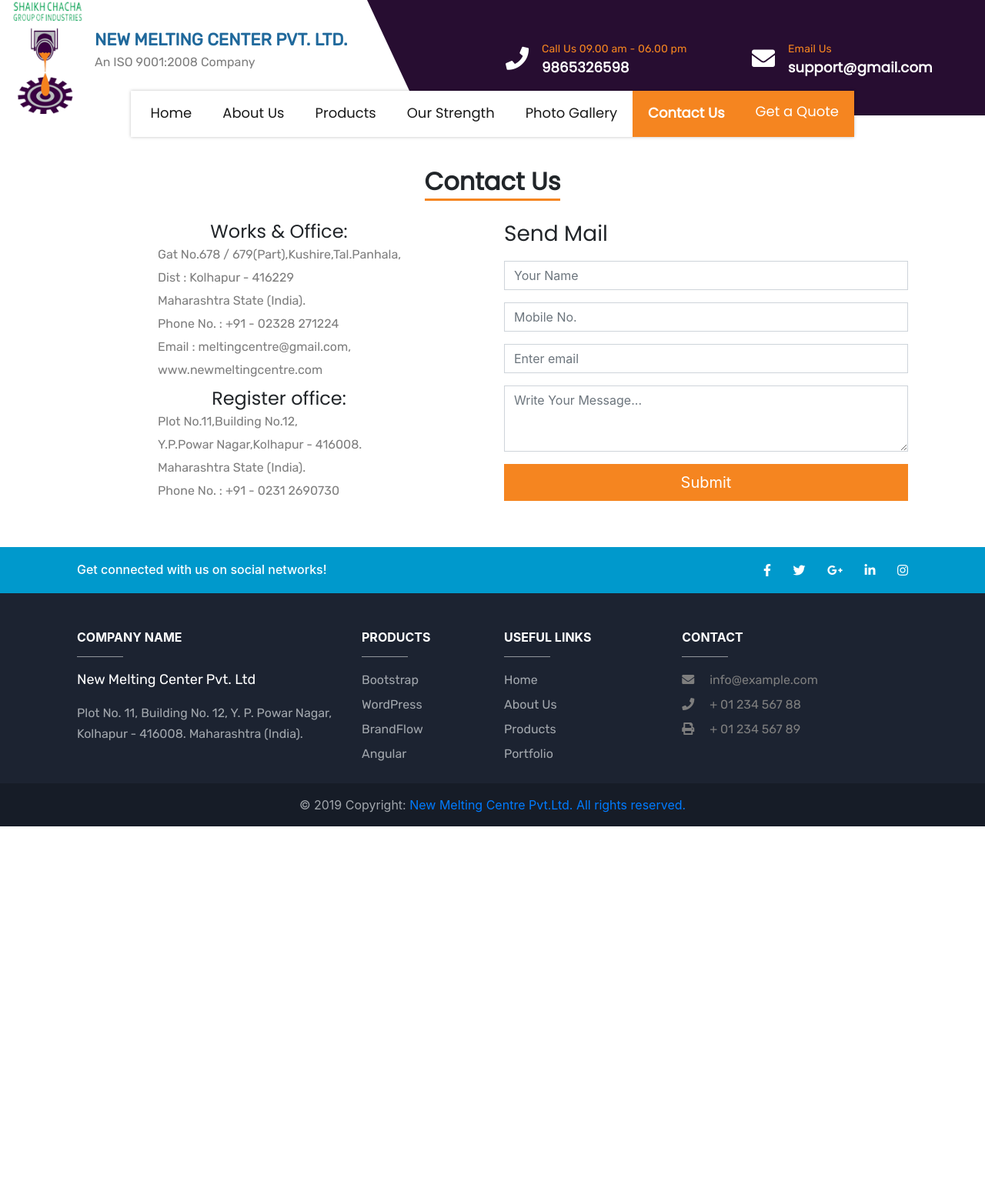
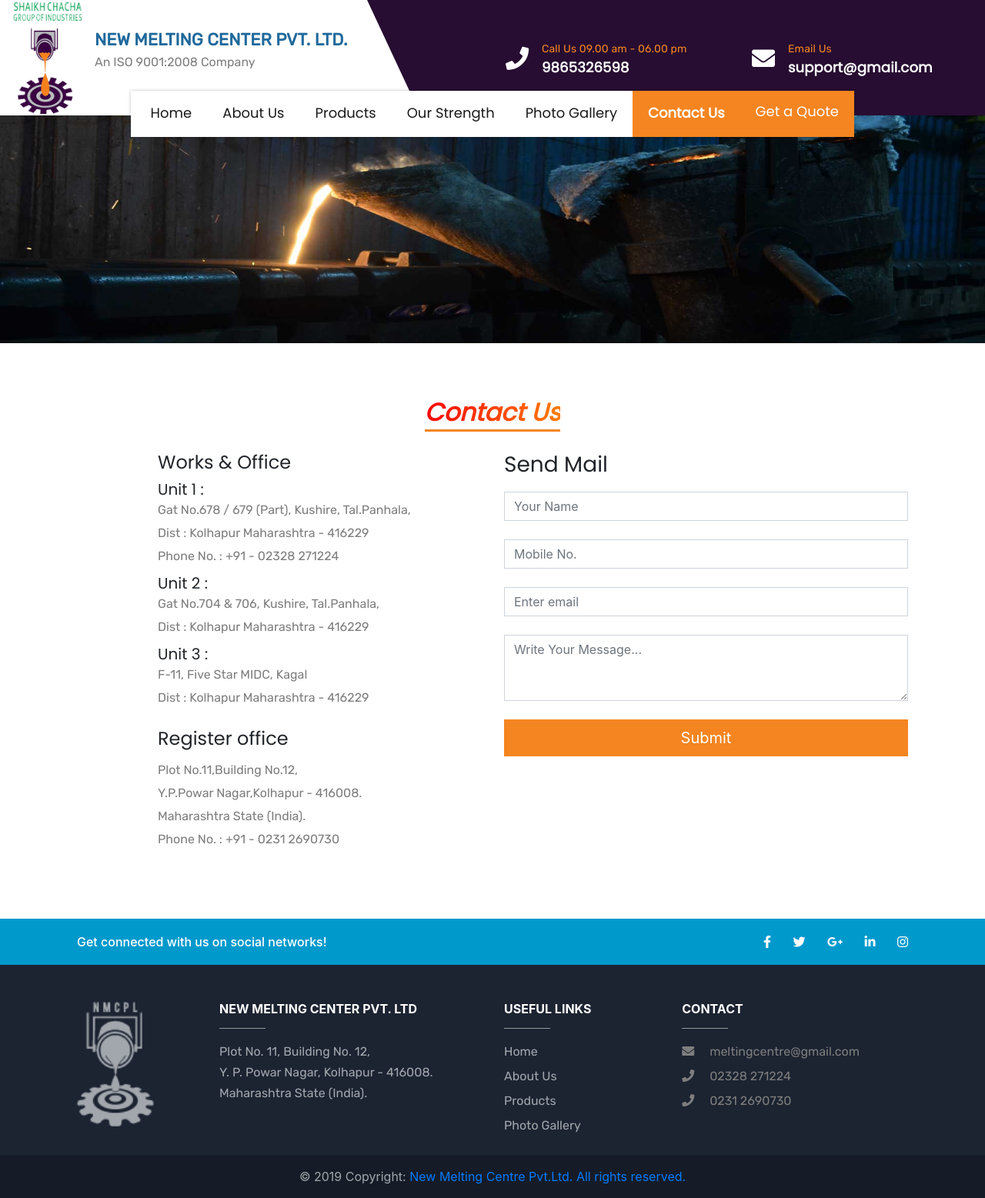
Before and after one commit to teampixel123/New-Melting-Centre, a CodeIgniter app: page /nmc_web/Contact-Us in a window 1280 px wide. Shown: the whole page at 77% size. Before the commit the page ends 1074 px from the top, so only its background shows below. Run offline with CodeIgniter, Linux system fonts and the light colour scheme; some libraries are stand-ins or nearby versions.

Commit message:
product contact page

```diff
--- a/application/controllers/Melting_Controller.php
+++ b/application/controllers/Melting_Controller.php
@@ -24,4 +24,45 @@
   public function contact_us(){
     $this->load->view('pages/contact');
   }
+  public function send_feedback(){
+  $name = $this->input->post('name');
+  $email = $this->input->post('email');
+  $mobile = $this->input->post('mobile');
+  $message1 = $this->input->post('message');
+     $message = '
+       <p style="color:#698291; font-weight: normal; margin: 0; padding: 0; line-height: 20px; font-size: 16px;font-family: Georgia, serif; ">
+       Massege: <br>'.$message1.'
+       </p>
+       <hr>
+       <p style="color:#698291; font-weight: normal; margin: 0; padding: 0; line-height: 20px; font-size: 16px;font-family: Georgia, serif; ">
+       Sender Information:
+       </p>
+       <p style="color:#767676; font-weight: normal; margin: 0; padding: 0; line-height: 20px; font-size: 14px;font-family: Georgia, serif; ">
+       Name: '.$name.'
+       </p>
+       <p style="color:#767676; font-weight: normal; margin: 0; padding: 0; line-height: 20px; font-size: 14px;font-family: Georgia, serif; ">
+       Mobile No: '.$mobile.'
+       </p>
+       <p style="color:#767676; font-weight: normal; margin: 0; padding: 0; line-height: 20px; font-size: 14px;font-family: Georgia, serif; ">
+       Email: <a href="mailto:'.$email.'">'.$email.'</a>
+       </p>
+     ';
+
+     $recipient = "dhananjay.pixelbazar@gmail.com";
+     $subject = "Mail From New Melting Centre Contact";
+
+     $headers  = 'MIME-Version: 1.0' . "\r\n";
+     $headers .= 'Content-type: text/html; charset=iso-8859-1' . "\r\n";
+     $headers .= 'From: '.$email."\r\n".
+                 'Reply-To: '.$email."\r\n" .
+                 'X-Mailer: PHP/' . phpversion();
+
+     if(mail($recipient, $subject, $message, $headers)){
+      $this->session->set_flashdata("contact_status","email_success");
+     }
+     else{
+      $this->session->set_flashdata("contact_status","email_error");
+     }
+     header('location:'.base_url().'Contact-Us');
+ }
 }
--- a/application/views/pages/contact.php
+++ b/application/views/pages/contact.php
@@ -5,29 +5,48 @@
   <!-- top navigation -->
   <?php include('include/navbar.php') ?>
   <!-- /top navigation -->
+  <div class="container-fluid">
+  <div class="parallax"></div>
+  </div>
 
-<div class="container-fluid">
+<div class="container-fluid" id="contact-head">
   <div class="sub-page-heading">
-    <h1 class="sub-page-title"><span>Contact Us</span></h1>
+    <h1 class="sub-page-title"><span>Contact Us </span></h1>
   </div>
 </div>
 
 <!-- contact container start -->
 
 <div class="container" id="cont-container">
-  <div class="row text-center">
+
+  <div class="alert alert-success text-center" role="alert">
+  <h5>Mail sent successfully. We Will contact you soon.</h5>
+</div>
+<div class="alert alert-danger text-center" role="alert">
+<h5>"oops an error occurred" Please try again later.</h5>
+</div>
+
+
+  <div class="row ">
       <div class="col-md-6">
         <div class="address">
-              <h4>Works & Office:</h4>
-            <p> Gat No.678 / 679(Part),Kushire,Tal.Panhala,</p>
-              <p>  Dist : Kolhapur - 416229</p>
-              <p>  Maharashtra State (India).</p>
+              <h4>Works & Office</h4>
+              <h5>Unit 1 : </h5>
+            <p> Gat No.678 / 679 (Part), Kushire, Tal.Panhala,</p>
+              <p>  Dist : Kolhapur Maharashtra - 416229</p>
               <p>  Phone No. : +91 - 02328 271224</p>
-              <p>  Email : meltingcentre@gmail.com,</p>
-              <p>  www.newmeltingcentre.com</p>
+
+              <h5>Unit 2 : </h5>
+            <p>Gat No.704 & 706, Kushire, Tal.Panhala,</p>
+              <p>  Dist : Kolhapur Maharashtra - 416229</p>
+              <!-- <p>  Phone No. : +91 - 02328 271224</p> -->
+
+              <h5>Unit 3 : </h5>
+            <p> F-11, Five Star MIDC, Kagal</p>
+              <p>  Dist : Kolhapur Maharashtra - 416229</p>
         </div>
         <div class="address">
-      <h4>Register office:</h4>
+      <h4 class="reg-office">Register office</h4>
         <p> Plot No.11,Building No.12,</p>
         <p>Y.P.Powar Nagar,Kolhapur - 416008.</p>
         <p>Maharashtra State (India).</p>
@@ -36,19 +55,19 @@
 
       </div>
       <div class="col-md-6" id="send-mail">
-        <form>
+        <form action="<?php echo base_url(); ?>Melting_Controller/send_feedback" method="post" id="contact_form">
           <h3>Send Mail</h3>
           <div class="form-group">
-            <input type="text" class="form-control" id="name"  placeholder="Your Name">
+            <input type="text" class="form-control"  id="name" name="name" required  placeholder="Your Name">
           </div>
           <div class="form-group">
-            <input type="number" class="form-control mob " id="mobile"  placeholder="Mobile No.">
+            <input type="number" class="form-control mob " id="mobile" name="mobile" required placeholder="Mobile No.">
           </div>
           <div class="form-group">
-            <input type="email" class="form-control " id="exampleInputEmail1" aria-describedby="emailHelp" placeholder="Enter email">
+            <input type="email" id="email" name="email" class="form-control " required id="exampleInputEmail1" aria-describedby="emailHelp" placeholder="Enter email">
             </div>
             <div class="form-group">
-              <textarea class="form-control" id="exampleFormControlTextarea1" placeholder="Write Your Message..." rows="3"></textarea>
+              <textarea class="form-control" id="message" name="message" placeholder="Write Your Message..." rows="3"></textarea>
             </div>
             <button type="submit" class="btn btn-primary btn-contact btn-lg btn-block">Submit</button>
           </form>
@@ -65,6 +84,24 @@
 <!-- contact container  ends -->
   <!-- footer content -->
   <?php include('include/footer.php'); ?>
-
+  <?php if($this->session->flashdata("contact_status")){
+      $contact_status = $this->session->flashdata("contact_status");
+    ?>
+    <input type="hidden" id="contact_status" name="contact_status" value="<?php echo $contact_status; ?>">
+    <script>
+      $('document').ready(function(){
+        function myFunction() {
+          var contact_status = $('#contact_status').val();
+          if(contact_status == 'email_success'){
+            $(".alert-success").show().delay(3000).fadeOut();
+          }
+          else{
+              $(".alert-danger").show().delay(3000).fadeOut();
+          }
+        }
+        myFunction();
+      });
+    </script>
+    <?php } ?>
   </body>
   </html>
--- a/application/views/pages/include/footer.php
+++ b/application/views/pages/include/footer.php
@@ -34,32 +34,35 @@
     <!-- Footer Links -->
     <div class="container text-center text-md-left mt-5 nmc-footer">
       <div class="row mt-3">
+        <div class="col-md-2 col-6 footer-products">
+          <img class="logo-footer" src="<?php echo base_url('assets/images/logo_footer2.png'); ?>" alt="">
+        </div>
         <div class="col-md-4 col-12 footer-company">
-          <h6 class="text-uppercase font-weight-bold">Company name</h6>
+          <h6 class="text-uppercase font-weight-bold">New Melting Center Pvt. Ltd</h6>
           <hr class="deep-purple d-inline-block mx-auto" style="width: 60px;">
-          <p class="footer-nmc">New Melting Center Pvt. Ltd</p>
+          <!-- <p class="footer-nmc"></p> -->
           <!-- <img src="<?php echo base_url('assets/images/logo_footer.png'); ?>" alt=""> -->
           <p class="contact-footer">
-             Plot No. 11, Building No. 12,
+             Plot No. 11, Building No. 12,<br>
              Y. P. Powar Nagar, Kolhapur - 416008.
-            Maharashtra (India).
+            Maharashtra State (India).
           </p>
         </div>
-        <div class="col-md-2 col-6 footer-products">
-          <h6 class="text-uppercase font-weight-bold">Products</h6>
+        <!-- <div class="col-md-2 col-6 footer-products">
+           <h6 class="text-uppercase font-weight-bold">Products</h6>
           <hr class="deep-purple accent-2 d-inline-block mx-auto" style="width: 60px;">
           <p class="link-footer"><a href="#!">Bootstrap</a></p>
           <p class="link-footer"><a href="#!">WordPress</a></p>
           <p class="link-footer"><a href="#!">BrandFlow</a></p>
           <p class="link-footer"><a href="#!">Angular</a></p>
-        </div>
+        </div> -->
         <div class="col-md-2 col-6 footer-links">
           <h6 class="text-uppercase font-weight-bold">Useful links</h6>
           <hr class="deep-purple d-inline-block mx-auto" style="width: 60px;">
           <p class="link-footer"><a href="<?php echo base_url(); ?>Melting_Controller/home">Home</a></p>
-          <p class="link-footer"><a href="<?php echo base_url(); ?>Melting_Controller/about">About Us</a></p>
-          <p class="link-footer"><a href="<?php echo base_url(); ?>Melting_Controller/product">Products</a></p>
-          <p class="link-footer"><a href="<?php echo base_url(); ?>Melting_Controller/gallery">Portfolio</a></p>
+          <p class="link-footer"><a href="<?php echo base_url(); ?>About-Us">About Us</a></p>
+          <p class="link-footer"><a href="<?php echo base_url(); ?>Products">Products</a></p>
+          <p class="link-footer"><a href="<?php echo base_url(); ?>Photo-Gallery">Photo Gallery</a></p>
         </div>
         <div class="col-md-4 col-12 col-lg-3 col-xl-3 mx-auto mb-md-0 mb-4">
           <!-- Links -->
@@ -70,9 +73,9 @@
             Gat No.678 / 679 (Part), Kushire, Tal: Panhala,
             Dist: Kolhapur - 416229,
             Maharashtra (India).</p> -->
-          <p class="link-footer" ><i class="fas fa-envelope mr-3"></i> info@example.com</p>
-          <p class="link-footer" ><i class="fas fa-phone mr-3"></i> + 01 234 567 88</p>
-          <p class="link-footer" ><i class="fas fa-print mr-3"></i> + 01 234 567 89</p>
+          <p class="link-footer" ><i class="fas fa-envelope mr-3"></i> meltingcentre@gmail.com</p>
+          <p class="link-footer" ><i class="fas fa-phone mr-3"></i> 02328 271224</p>
+          <p class="link-footer" ><i class="fas fa-phone mr-3"></i> 0231 2690730</p>
         </div>
       </div>
     </div>
--- a/assets/css/style.css
+++ b/assets/css/style.css
@@ -351,7 +351,7 @@
   display: none;
 }
 #cont-container{
-  margin-bottom: 50px;
+  margin-bottom: 80px;
 }
 .form-control{
   border-radius: 0px!important;
@@ -370,11 +370,59 @@
   text-align: left;
   line-height: 14px!important;
 }
+.address h4, .address h5{
+  margin-left: 20%;
+}
 #send-mail h3{
   text-align: left;
   padding-bottom: 10px;
 }
+.alert{
+  display: none;
+}
+.parallax {
+  /* The image used */
+  background-image: url("../images/paralex.jpg");
 
+  /* Set a specific height */
+  height: 300px;
+
+  /* Create the parallax scrolling effect */
+  background-attachment: fixed;
+  background-position: center;
+  background-repeat: no-repeat;
+  background-size: cover;
+}
+.sub-page-title span{
+  color: #FE5A0E;
+  /* font-family: 'Playfair Display', serif; */
+  font-weight: bold;
+  font-style: italic;
+  /* background: -webkit-gradient(linear, left top, right top, from(#f80503), to(#ff7d09)); */
+  background: linear-gradient(to right, #f80503 0%, #ff7d09 100%);
+  -webkit-background-clip: text;
+  -webkit-text-fill-color: transparent;
+}
+.reg-office{
+  margin-top: 30px;
+  line-height: 32px;
+  padding-bottom: 10px;
+}
+.form-group{
+  margin-bottom: 1.5rem;
+}
+.logo-footer{
+  height: 90%;
+}
+.form-control{
+  margin-bottom: 1rem!important;
+}
+#product-page{
+  padding-bottom: 50px;
+}
+.owl-lazy{
+  border: 1px solid #1c2331;
+}
 @media screen and (max-width:470px) {
   .containe {
     height: 60px;
@@ -382,6 +430,16 @@
   .logo-desktop{
     display: none;
   }
+  .address p{
+    line-height: 27px!important;
+    margin-bottom: 0px!important;
+  }
+  #contact-head .sub-page-title{
+    padding-top: 20px!important;
+    margin-bottom: 10px!important;
+  }
+
+
   .logo-mobile{
     display: block;
   }
@@ -412,6 +470,17 @@
   .col-md-4{
     padding-left: 0px;
     padding-right: 0px;
+  }
+
+  .address p{
+    margin-left: 0%;
+    text-align: center;
+  }
+  #send-mail h3{
+    text-align: center;
+    font-size: 1.5rem;
+    padding-top: 15px;
+    padding-bottom: 10px;
   }
 }
 /* Top Logo head end*/
@@ -1114,6 +1183,9 @@
     .preface .card-1{
        order: 2;
     }
+    .sub-page-heading{
+      min-height: 90px;
+    }
     .preface .card-3{
        order: 3;
     }
```
Also changed, not shown: application/views/pages/index.php (+10 -10 lines), application/views/pages/products.php (+33 -20 lines), assets/images/logo_footer1.jpg (added), assets/images/logo_footer2.png (added), assets/images/paralex.jpg (added).
